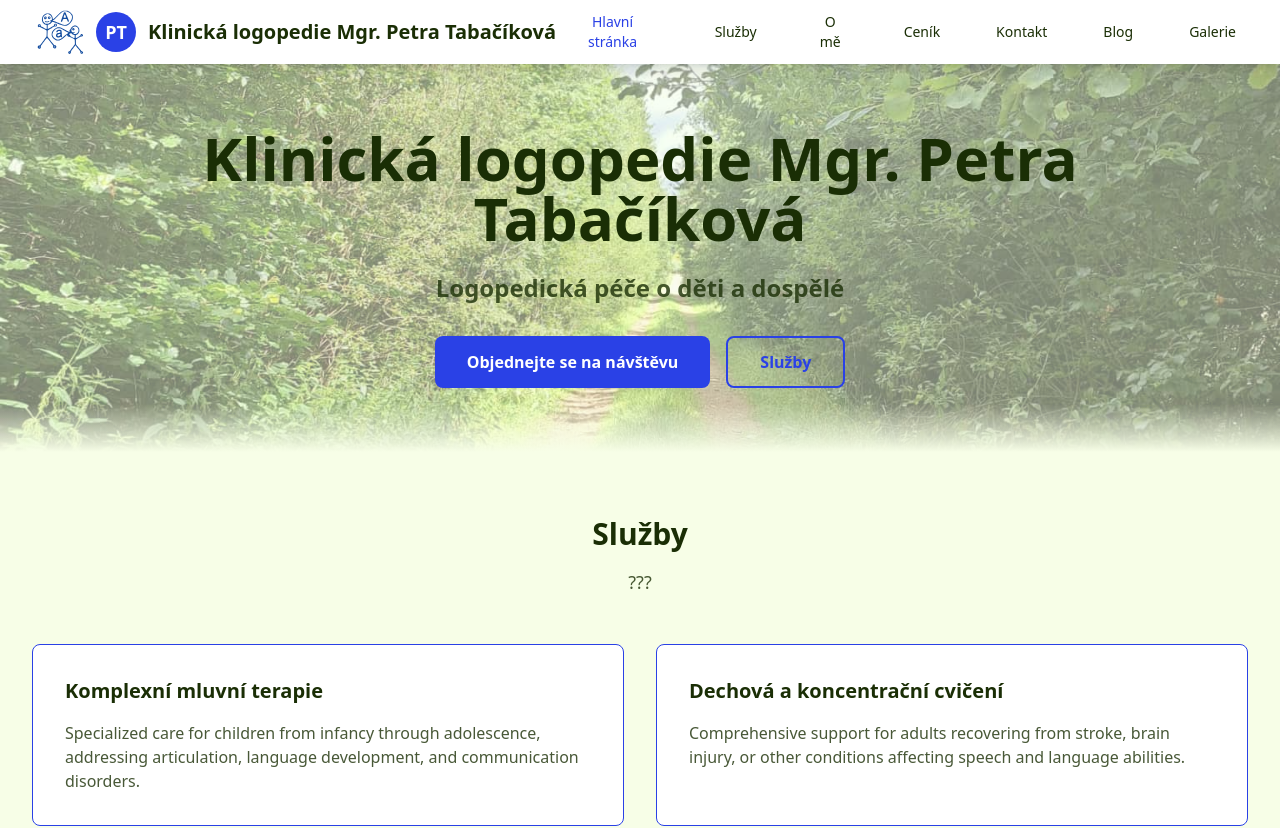
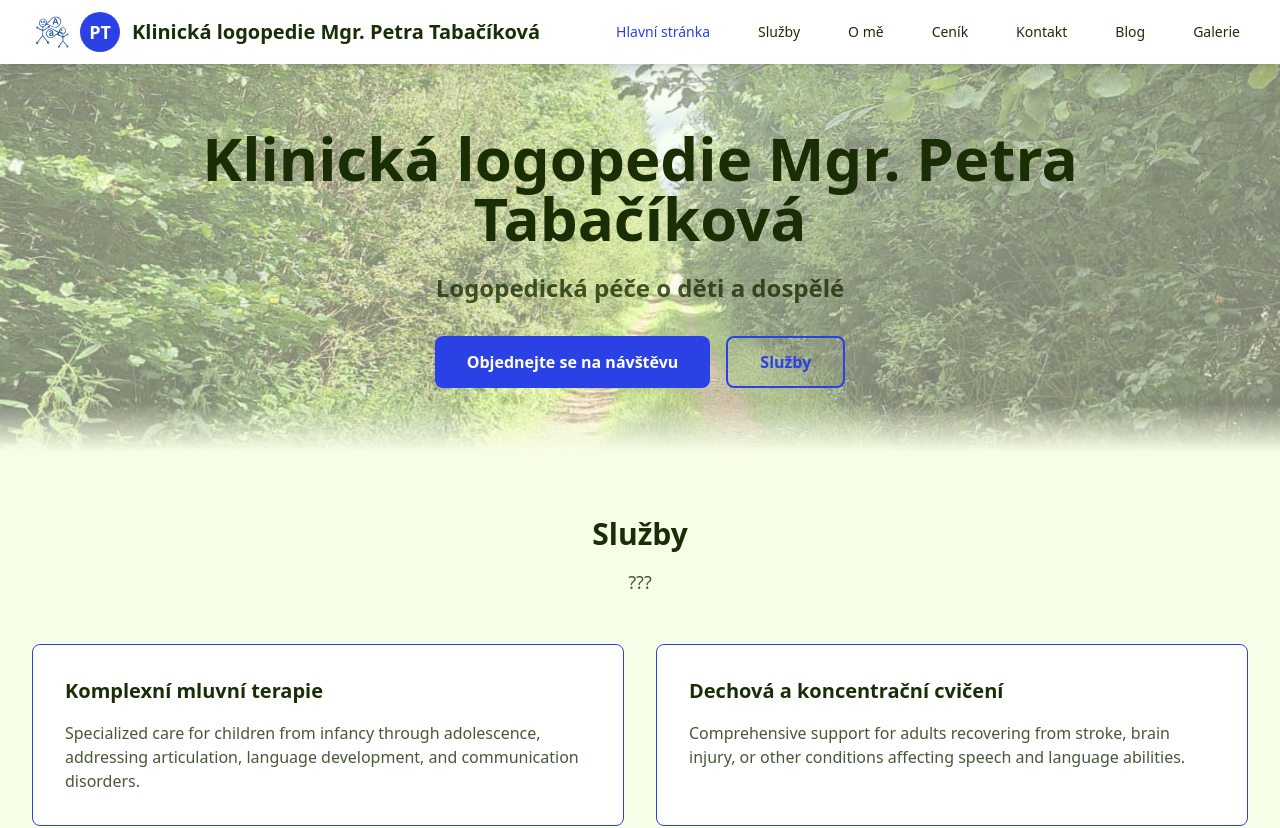
Before and after one commit to atlovnsugar/stranka, a React (Create React App) app: page / in a window 1280 px wide. Shown: the top 828 px of the page. Built offline with nearby package versions, Linux system fonts and the light colour scheme.

Commit message:
úprava navbaru

```diff
--- a/public/index.html
+++ b/public/index.html
@@ -5,6 +5,9 @@
     <link rel="icon" href="%PUBLIC_URL%/favicon.ico" />
     <meta name="viewport" content="width=device-width, initial-scale=1" />
     <meta name="theme-color" content="#000000" />
+    <meta name="keywords" content="logopedie, klinická logopedie, řeč, jazyk, mluvní terapie, Praha, Petra Tabačíková, Tabačíková, Logopedie Tabačíková, logopedie Zbraslav, logopedie Praha 5, Zbraslav, logoped, logoped zbraslav, řečová terapie" />
+    <meta name="author" content="Petra Tabačíková" />
+    <meta name="viewport" content="width=device-width, initial-scale=1.0">
     <meta
       name="description"
       content="Klinická logopedie Petra Tabačíková - odborná péče o řeč pro děti i dospělé"
--- a/src/App.js
+++ b/src/App.js
@@ -1778,27 +1778,46 @@ const GalleryModal = ({ images, initialImage, onClose, getImageUrl }) => {
 
 const Navigation = () => (
   <nav className={`shadow-lg sticky top-0 z-50`} style={{ backgroundColor: theme.headerBg }}>
+    {/* Ensure padding is consistent and doesn't contribute to overflow */}
     <div className="max-w-7xl mx-auto px-4 sm:px-6 lg:px-8">
-        <div className="flex justify-between h-16">
-          <div className="flex items-center">
+      {/* Use 'min-w-0' on the flex container to allow children to shrink if needed */}
+      <div className="flex justify-between h-16 min-w-0"> {/* Added min-w-0 */}
+        {/* Left side: Logo, PT circle, Company Name */}
+        {/* Use 'min-w-0' and 'flex-shrink' to manage space */}
+        <div className="flex items-center min-w-0 flex-shrink"> {/* Added min-w-0 and flex-shrink */}
           <div className="flex-shrink-0 flex items-center">
-               <img src="/local_3.svg" alt="Logo" className="mr-2 w-14 h-14 flex-shrink-0" style={{ filter: 'brightness(0) saturate(100%) invert(19%) sepia(84%) saturate(1916%) hue-rotate(204deg) brightness(95%) contrast(92%)' }}
-    />
-              <div
-                className="w-10 h-10 rounded-full flex items-center justify-center"
+            {/* SVG Logo - Slightly reduced size for better fit on very small screens if needed */}
+            <img
+              src="/local_3.svg"
+              alt="Logo"
+              className="mr-2 w-10 h-10 flex-shrink-0"
+              style={{
+                filter: 'brightness(0) saturate(100%) invert(19%) sepia(84%) saturate(1916%) hue-rotate(204deg) brightness(95%) contrast(92%)',
+              }}
+            />
+            {/* PT Circle */}
+            <div
+              className="w-10 h-10 rounded-full flex items-center justify-center flex-shrink-0"
               style={{ backgroundColor: theme.primaryColor }}
             >
               <span className="text-white font-bold text-lg">PT</span>
             </div>
+            {/* Company Name - Allow shrinking and wrapping if absolutely necessary, but prefer truncation over overflow */}
+            {/* Use 'truncate' to prevent text overflow, but ensure it has space */}
+            {/* 'flex-shrink' allows it to give space, 'min-w-0' on parent allows it */}
             <span
-                className="ml-3 text-xl font-bold"
-                style={{ color: theme.headerBg === '#000000' || theme.headerBg === 'black' ? 'white' : theme.textColor }}
+              className="ml-3 text-xl font-bold truncate" // Added 'truncate' to prevent overflow
+              style={{
+                color: theme.headerBg === '#000000' || theme.headerBg === 'black' ? 'white' : theme.textColor,
+              }}
             >
               {practiceInfo.name}
             </span>
           </div>
         </div>
-          <div className="hidden md:flex items-center space-x-8">
+
+        {/* Desktop Menu - Hidden on mobile */}
+        <div className="hidden md:flex items-center space-x-4 xl:space-x-8"> {/* Reduced space-x on smaller desktop sizes if needed */}
           {/* Mapujeme pole objektů se čtyřmi vlastnostmi: label (zobrazení), key (interní identifikátor) */}
           {[
             { label: 'Hlavní stránka', key: 'home' },
@@ -1810,32 +1829,48 @@ const GalleryModal = ({ images, initialImage, onClose, getImageUrl }) => {
             { label: 'Galerie', key: 'gallery' }
           ].map((item) => (
             <button
-                key={item.key} // Použijeme unikátní klíč
-                onClick={() => setActiveSection(item.key)} // Nastavujeme interní klíč
-                className={`px-3 py-2 rounded-md text-sm font-medium transition-colors`}
+              key={item.key}
+              onClick={() => setActiveSection(item.key)}
+              className={`px-2 py-2 rounded-md text-sm font-medium transition-colors whitespace-nowrap`} // Added whitespace-nowrap
               style={{
                 color: activeSection === item.key ? theme.primaryColor : (theme.headerBg === '#000000' || theme.headerBg === 'black' ? 'white' : theme.textColor),
                 backgroundColor: activeSection === item.key ? `${theme.primaryColor}20` : 'transparent'
               }}
             >
-                {item.label} {/* Zobrazujeme český štítek */}
+              {item.label}
             </button>
           ))}
         </div>
+
+        {/* Mobile Menu Button */}
         <div className="md:hidden flex items-center">
           <button
             onClick={() => setIsMenuOpen(!isMenuOpen)}
             className="inline-flex items-center justify-center p-2 rounded-md focus:outline-none"
             style={{ color: theme.headerBg === '#000000' || theme.headerBg === 'black' ? 'white' : theme.textColor }}
+            aria-label={isMenuOpen ? "Zavřít menu" : "Otevřít menu"} // Added aria-label for accessibility
           >
             {isMenuOpen ? <X size={24} /> : <Menu size={24} />}
           </button>
         </div>
       </div>
     </div>
+
+    {/* Mobile Dropdown Menu */}
+    {/* Ensure the dropdown itself doesn't cause overflow */}
     {isMenuOpen && (
       <div className="md:hidden">
-          <div className="px-2 pt-2 pb-3 space-y-1 sm:px-3" style={{ backgroundColor: theme.headerBg, borderTop: `1px solid ${theme.accentColor}20` }}>
+        <div
+          className="px-2 pt-2 pb-3 space-y-1 sm:px-3" // Keep standard padding
+          style={{
+            backgroundColor: theme.headerBg,
+            borderTop: `1px solid ${theme.accentColor}20`,
+            // Add max-width and margin to ensure it fits within viewport
+            maxWidth: '100vw', // Explicitly constrain width
+            marginLeft: 'auto',
+            marginRight: 'auto',
+          }}
+        >
           {/* Stejná logika pro mobilní menu */}
           {[
             { label: 'Hlavní stránka', key: 'home' },
@@ -1849,7 +1884,7 @@ const GalleryModal = ({ images, initialImage, onClose, getImageUrl }) => {
             <button
               key={item.key}
               onClick={() => {
-                  setActiveSection(item.key); // Nastavujeme interní klíč
+                setActiveSection(item.key);
                 setIsMenuOpen(false);
               }}
               className={`block px-3 py-2 rounded-md text-base font-medium w-full text-left`}
@@ -1858,7 +1893,7 @@ const GalleryModal = ({ images, initialImage, onClose, getImageUrl }) => {
                 backgroundColor: activeSection === item.key ? `${theme.primaryColor}20` : 'transparent'
               }}
             >
-                {item.label} {/* Zobrazujeme český štítek */}
+              {item.label}
             </button>
           ))}
         </div>
```
Also changed, not shown: robots.txt. Lines whose indentation alone changed are shown as unchanged.
